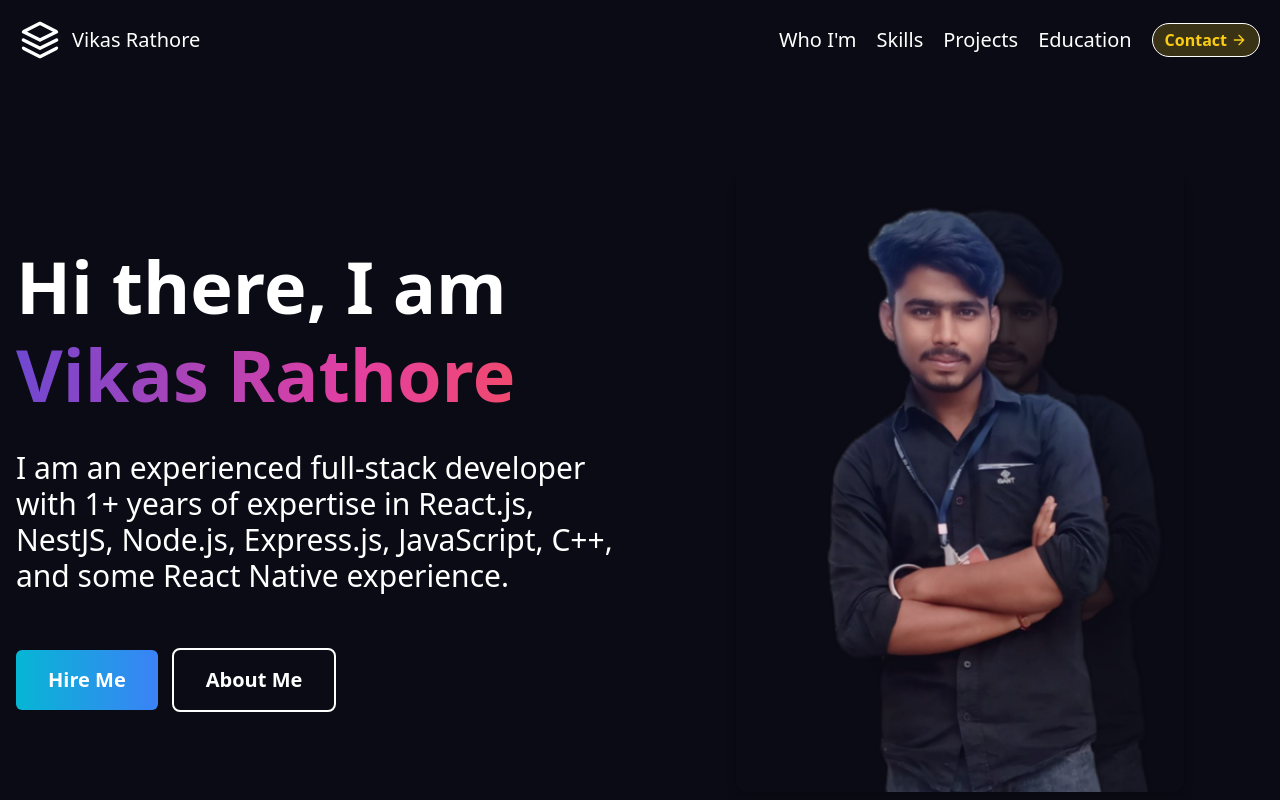
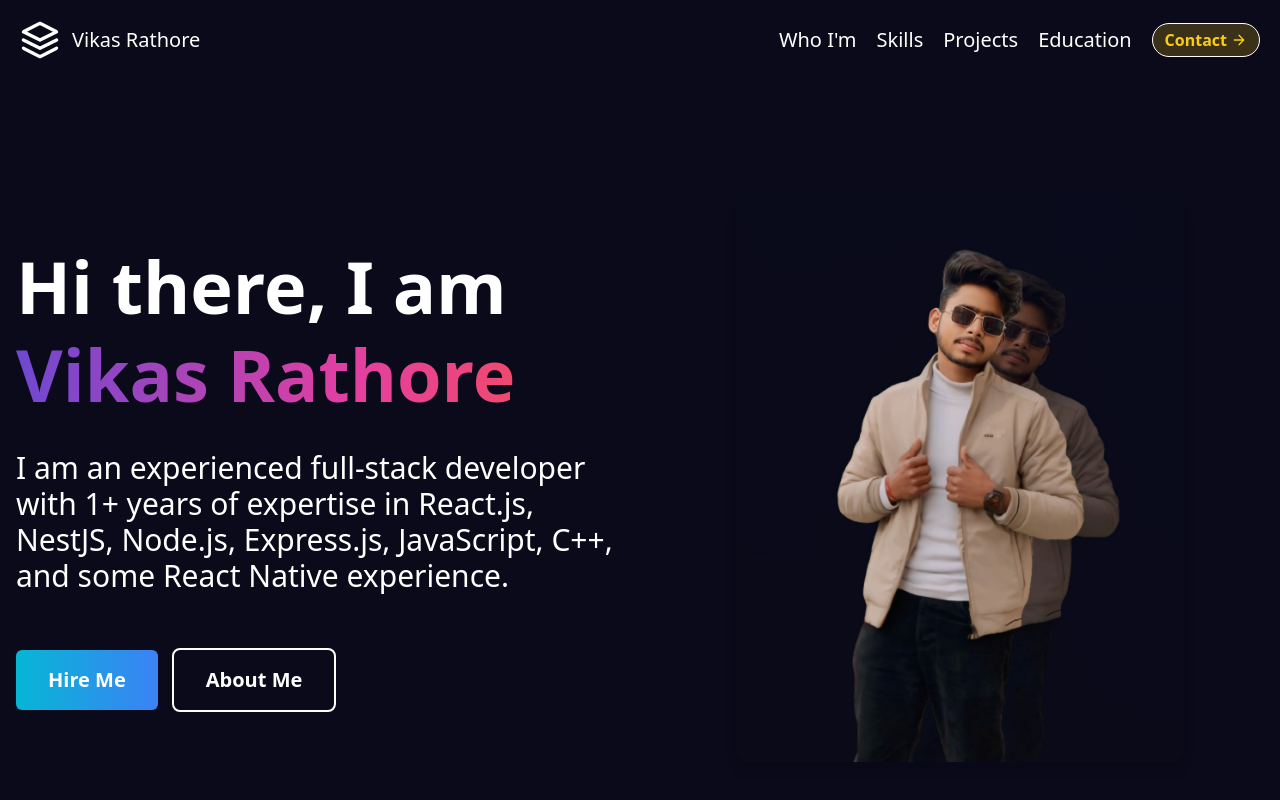
Before and after one commit to vikasrath/vikas-porfolio, a Next.js app: page / in a window 1280 px wide. Shown: the top 800 px of the page. Built offline with nearby package versions, Linux system fonts and the light colour scheme.

Commit message:
image chng

```diff
--- a/src/app/layout.js
+++ b/src/app/layout.js
@@ -20,7 +20,7 @@ export default function RootLayout({ children }) {
   return (
     <html lang="en">
       <body
-        className={`${geistSans.variable} ${geistMono.variable} antialiased bg-[#0A0B14] text-white`}
+        className={`${geistSans.variable} ${geistMono.variable} antialiased bg-[#0B0A1A] text-white`}
       >
         {children}
       </body>
--- a/src/components/hero/HeroSection.jsx
+++ b/src/components/hero/HeroSection.jsx
@@ -6,7 +6,7 @@ import Image from "next/image";
 
 function HeroSection() {
   return (
-    <div className="w-full min-h-screen bg-[#0A0B14] overflow-hidden flex items-center justify-center">
+    <div className="w-full min-h-screen bg-[#0B0A1A] overflow-hidden flex items-center justify-center">
       <div className="container mx-auto px-4 flex flex-col-reverse md:flex-row items-center gap-8 py-10">
         {/* Left Section (Text) */}
         <div className="text-white flex flex-col gap-4 text-center md:text-left w-full md:w-1/2">
@@ -68,7 +68,7 @@ function HeroSection() {
           className="w-full md:w-1/2 flex justify-center"
         >
           <img
-            src="/vk.jpg"
+            src="/mying.jpg"
             alt="Vikas Rathore"
             className="w-[100%] md:w-[90%] lg:w-[75%] lg:max-w-md rounded-xl shadow-lg object-cover"
           />
```
Also changed, not shown: public/mying.jpg (added).
